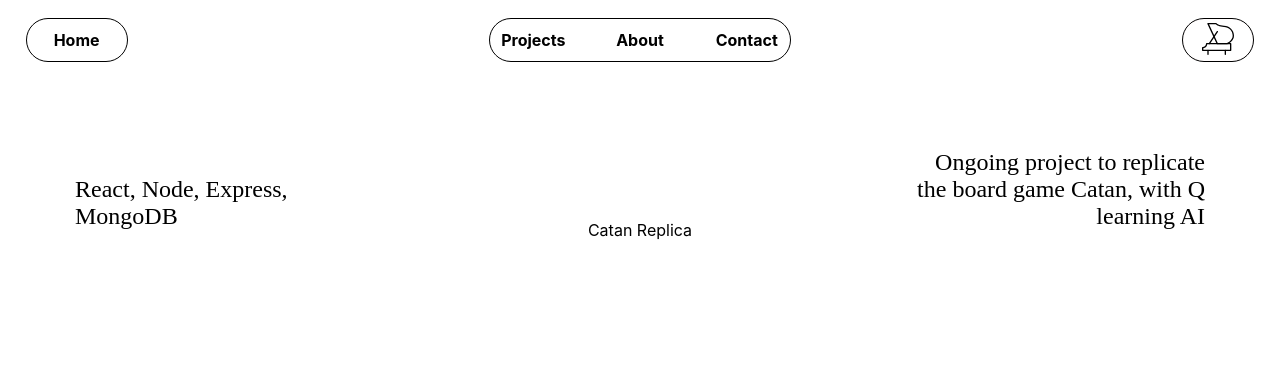
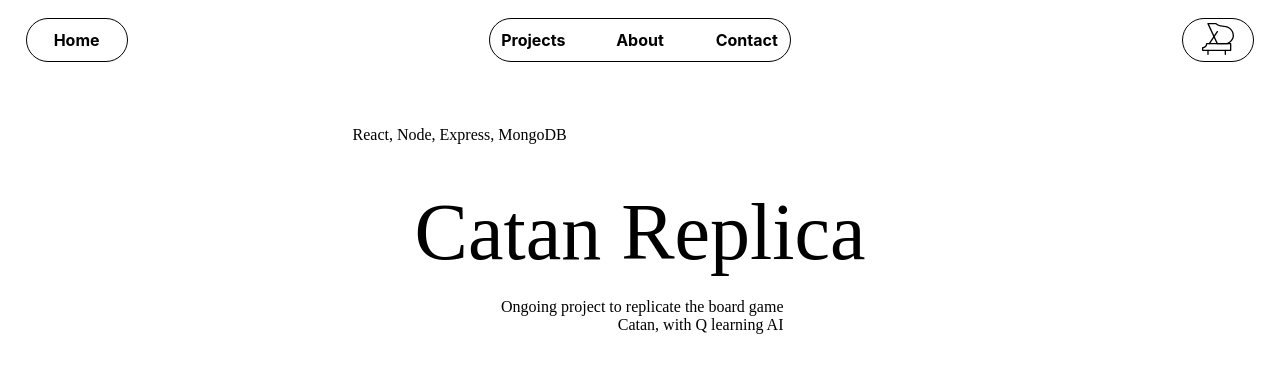
Before and after one commit to RyanLim-RL/my_personal_portfolio, a React (Create React App) app in the folder client/: page /projects in a window 1280 px wide. Shown: the top 372 px of the page. Built offline with nearby package versions, Linux system fonts and the light colour scheme; a web font is replaced by a local one.

Commit message:
small edits

```diff
--- a/client/src/styles/projects_styles/projects.css
+++ b/client/src/styles/projects_styles/projects.css
@@ -42,7 +42,7 @@
     text-align: center;
 }
 
-.title-on-proj-page{
+.title-proj-page{
     display: flex;
     font-family: serif;
     font-size: 6rem;
@@ -124,6 +124,8 @@
 @media (max-width: 430px) {
     .title-proj-page{
         font-size: 3rem;
+        width: 100%;
+        border: none !important;
     }
     .description-proj-page{
         font-size: 1rem;
@@ -154,6 +156,8 @@
 @media (min-width: 431px) and (max-width: 867px) {
     .title-proj-page{
         font-size: 3.8rem;
+        width: 100%;
+        border: none !important;
     }
     .description-proj-page{
         font-size: 1rem;
@@ -181,9 +185,11 @@
     }
 }
 
-@media (min-width: 868px) and (max-width: 1200px) {
+@media (min-width: 868px) and (max-width: 1300px) {
     .title-proj-page{
         font-size: 5rem;
+        width: 100%;
+        border: none !important;
     }
     .description-proj-page{
         font-size: 1rem;
```
Also changed, not shown: 1 other file (tests, documents, lock files or other folders).
